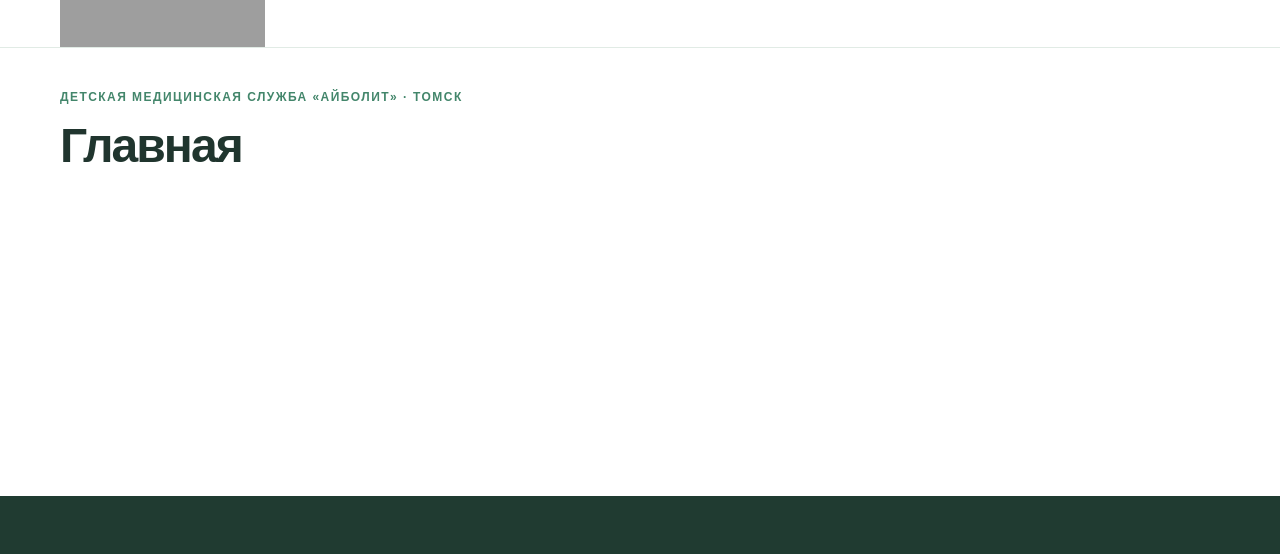
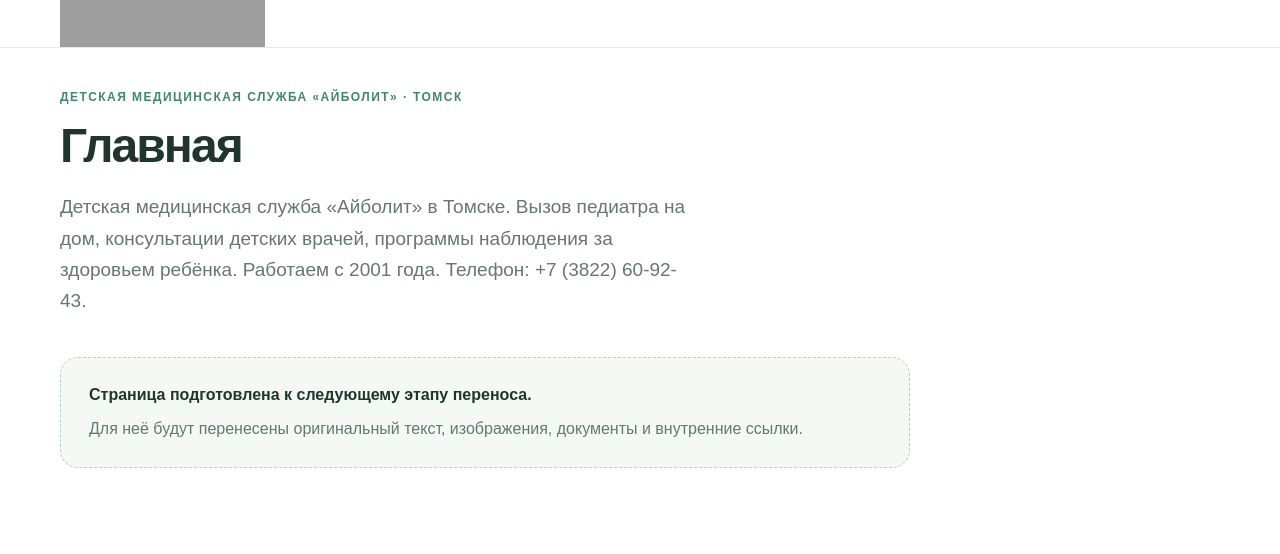
Before and after one commit to Shuman-Olga/aibolit70-ts, a Next.js app: page / in a window 1280 px wide. Shown: the part 146-700 px from the top of the page. Built offline with nearby package versions, Linux system fonts and the light colour scheme; grey boxes are pictures that could not be loaded.

Commit message:
Keep migration fallback for remaining pages

```diff
--- a/src/components/page-content.tsx
+++ b/src/components/page-content.tsx
@@ -1,12 +1,24 @@
 import type { SiteRoute } from "@/types/content";
-import { MigratedPageContent } from "@/data/migrated-pages";
+import { MIGRATED_PAGES, MigratedPageContent } from "@/data/migrated-pages";
 
 export function PageContent({ route }: { route: SiteRoute }) {
+  const isMigrated = Boolean(MIGRATED_PAGES[route.contentKey]);
+
   return (
     <article className="page-content">
       <p className="eyebrow">Детская медицинская служба «Айболит» · Томск</p>
       <h1>{route.crumb}</h1>
-      <MigratedPageContent pageKey={route.contentKey} />
+      {isMigrated ? (
+        <MigratedPageContent pageKey={route.contentKey} />
+      ) : (
+        <>
+          <p className="lead">{route.description}</p>
+          <div className="migration-note">
+            <strong>Страница подготовлена к следующему этапу переноса.</strong>
+            <p>Для неё будут перенесены оригинальный текст, изображения, документы и внутренние ссылки.</p>
+          </div>
+        </>
+      )}
     </article>
   );
 }
```
